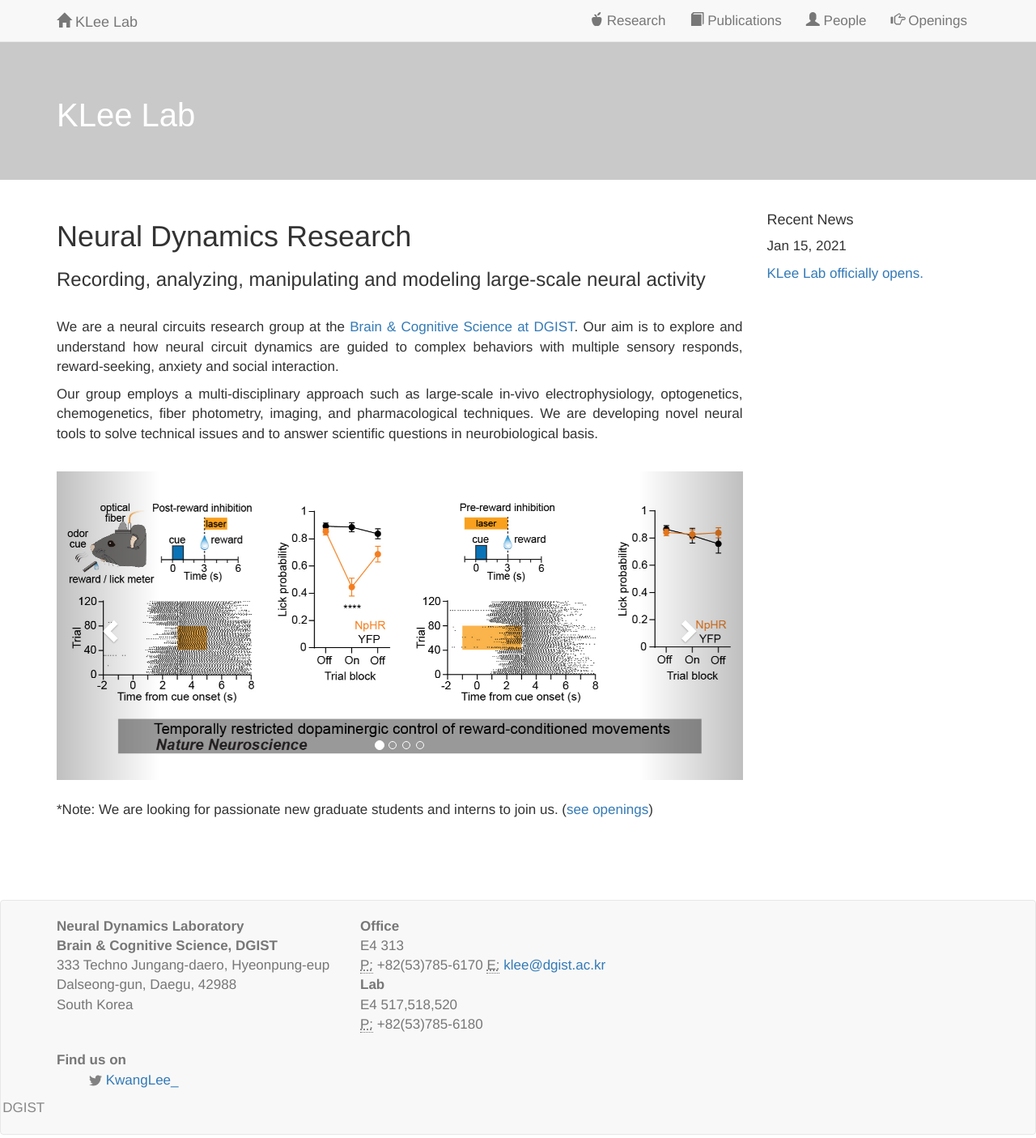
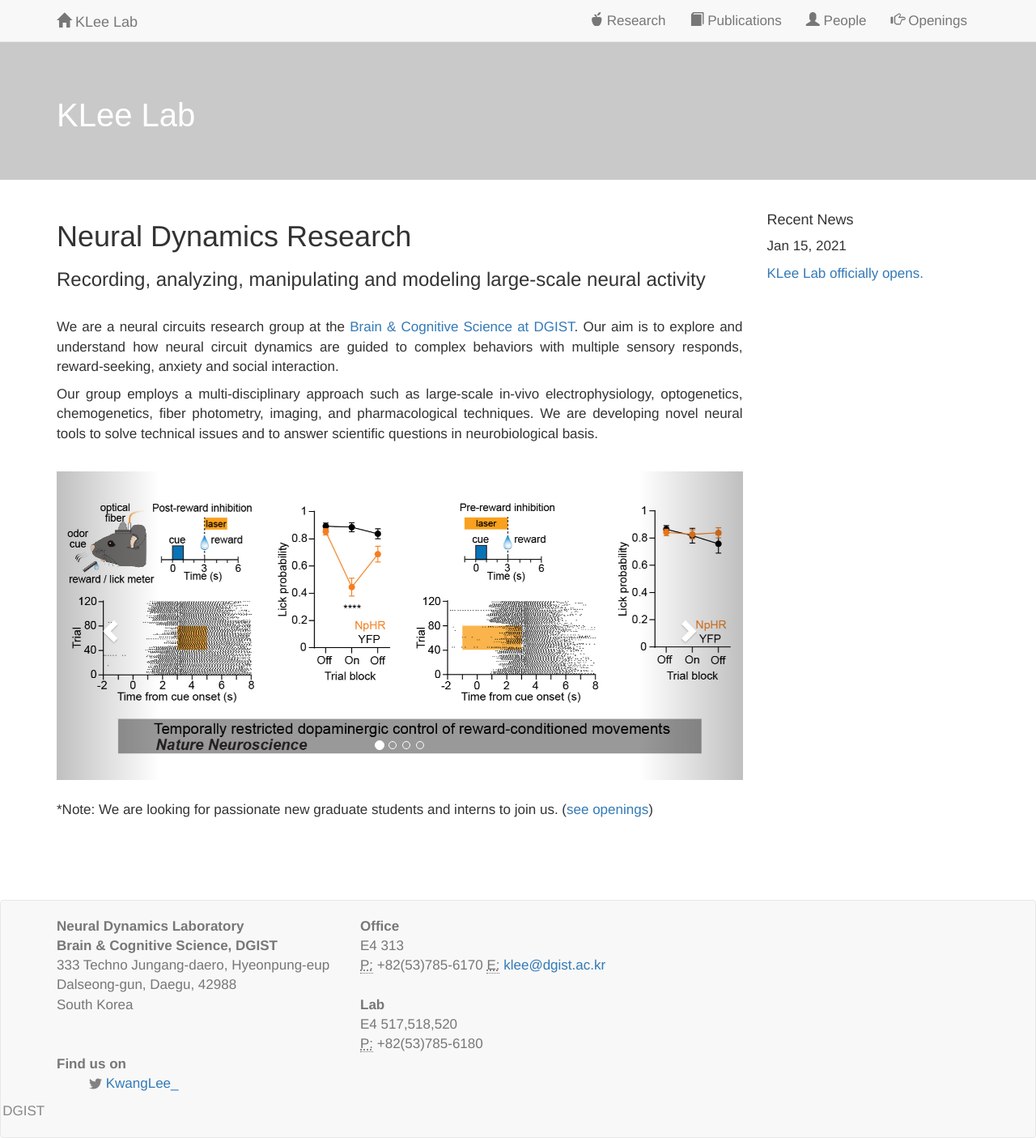
Before and after one commit to kleelab/kleelab.github.io, a Jekyll site: the page built from index.html, in a window 1280 px wide. Shown: the whole page at 81% size. Built offline with Jekyll 4.4.1, drawn with Linux system fonts in a browser that asks for light colours; nearby versions of some CDN libraries; a style sheet for code colours, icons or effects is not loaded.

Commit message:
Update footer.html

```diff
--- a/_includes/footer.html
+++ b/_includes/footer.html
@@ -13,16 +13,17 @@
                         South Korea<br /> <br>
                     </address>
                 </div>
-                <col-md-4>
+                <col-md-3>
                     <strong>Office</strong><br>
                     E4 313<br />
                         <abbr title="Phone">P:</abbr> +82(53)785-6170
                         <abbr title="Email">E:</abbr> <a href="mailto:klee@dgist.ac.kr">klee@dgist.ac.kr</a> <br>
+                     <br>
                         <!--<abbr title="Phone">P:</abbr> (123) 456-7890-->
                      <strong>Lab</strong><br>
                      E4 517,518,520<br />
                         <abbr title="Phone">P:</abbr> +82(53)785-6180</a> <br>
-                </col-md-4>
+                </col-md-3>
                 </div>
                 <col-md-2>
                     <strong>Find us on</strong>
```
